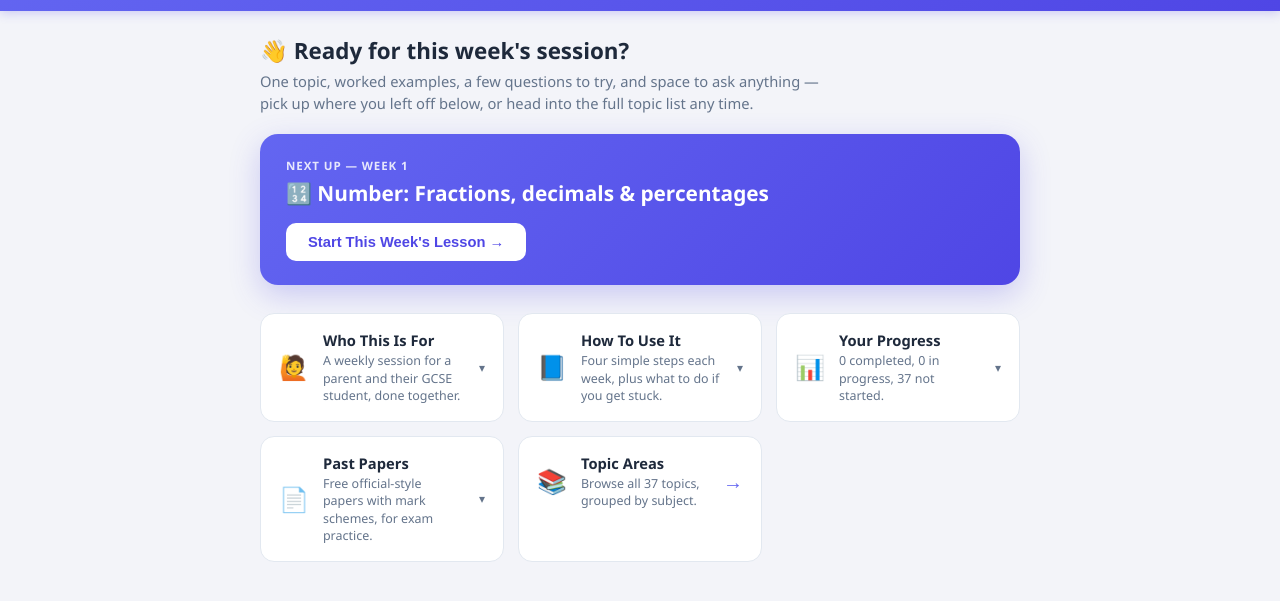
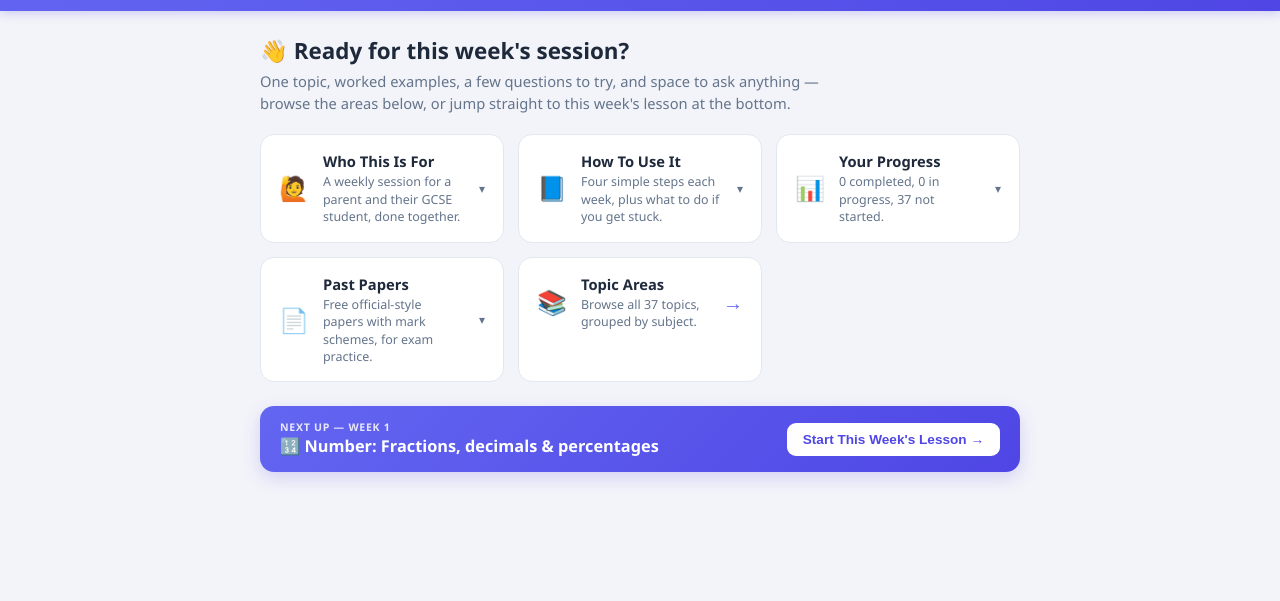
Before and after one commit to MikeDev2002/gcse-maths-tutor, a website: page index.html in a window 1280 px wide. Shown: the part 59-660 px from the top of the page. Drawn offline with nearby package versions, Linux system fonts and the light colour scheme.

Commit message:
Shrink the Continue card and move it below the tile grid
The Continue card was the biggest thing on the page and sat right
under the hero, pushing the tile grid down and undercutting the "see
everything at once" goal from the previous commit. Made it a compact
single-row bar (label + title left, button right, wraps on narrow
screens) instead of a tall stacked block, and moved it to the bottom
of the page, below all 5 tiles, so the primary "start this week's
lesson" action is still the clear final call-to-action without
dominating the layout above it.

Updated the all-done state to match (icon + text inline instead of
centered stack) and tweaked the hero's one-liner since it no longer
sits directly above the continue card.

Verified live: full home page (hero + 5 tiles + continue bar) fits
without scrolling on a normal desktop viewport, both the "next lesson"
and "all 37 complete" states render correctly in the new compact
layout, no console errors.

```diff
--- a/index.html
+++ b/index.html
@@ -104,32 +104,33 @@
     }
     .wrap { max-width: 760px; margin: 0 auto; }
 
-    /* ---- Home view ---- */
+    /* ---- Home view: Continue card (compact, sits below the tile grid) ---- */
     .continue-card {
       background: linear-gradient(135deg, var(--primary), var(--primary-dark));
       color: white;
-      border-radius: 18px;
-      padding: 24px 26px;
-      margin-bottom: 28px;
-      box-shadow: 0 10px 30px rgba(79,70,229,0.25);
+      border-radius: 14px;
+      padding: 14px 20px;
+      margin-top: 22px;
+      box-shadow: 0 6px 18px rgba(79,70,229,0.2);
+      display: flex; align-items: center; gap: 16px; flex-wrap: wrap;
     }
+    .continue-text { flex: 1; min-width: 200px; }
     .continue-label {
-      font-size: 0.72rem; font-weight: 700; letter-spacing: 0.08em;
-      text-transform: uppercase; opacity: 0.85; margin-bottom: 6px;
+      font-size: 0.66rem; font-weight: 700; letter-spacing: 0.07em;
+      text-transform: uppercase; opacity: 0.85; margin-bottom: 2px;
     }
-    .continue-title { font-size: 1.3rem; font-weight: 700; margin-bottom: 16px; line-height: 1.35; }
+    .continue-title { font-size: 1.02rem; font-weight: 700; line-height: 1.3; }
     .continue-btn {
       background: white; color: var(--primary-dark);
-      border: none; border-radius: 10px;
-      padding: 11px 22px; font-size: 0.92rem; font-weight: 700;
-      cursor: pointer; transition: transform 0.15s, box-shadow 0.15s;
+      border: none; border-radius: 9px;
+      padding: 9px 16px; font-size: 0.85rem; font-weight: 700;
+      cursor: pointer; white-space: nowrap; flex-shrink: 0;
+      transition: transform 0.15s, box-shadow 0.15s;
     }
     .continue-btn:hover { transform: translateY(-1px); box-shadow: 0 6px 16px rgba(0,0,0,0.15); }
 
-    .all-done {
-      text-align: center; padding: 8px 0 4px;
-    }
-    .all-done .big-tick { font-size: 2.4rem; margin-bottom: 8px; }
+    .all-done { display: flex; align-items: center; gap: 12px; }
+    .all-done .big-tick { font-size: 1.6rem; flex-shrink: 0; }
 
     /* ---- Welcome hero ---- */
     .hero { margin-bottom: 20px; }
@@ -621,24 +622,28 @@
     const heroHTML = `
       <div class="hero">
         <h2>👋 Ready for this week's session?</h2>
-        <p>One topic, worked examples, a few questions to try, and space to ask anything — pick up where you left off below, or head into the full topic list any time.</p>
+        <p>One topic, worked examples, a few questions to try, and space to ask anything — browse the areas below, or jump straight to this week's lesson at the bottom.</p>
       </div>`;
 
     const continueHTML = next
       ? `<div class="continue-card">
-          <div class="continue-label">${statusOf(next.id) === 'started' ? 'Continue — ' : 'Next up — '}Week ${next.week}</div>
-          <div class="continue-title">${next.icon} ${next.subject}: ${next.title}</div>
+          <div class="continue-text">
+            <div class="continue-label">${statusOf(next.id) === 'started' ? 'Continue — ' : 'Next up — '}Week ${next.week}</div>
+            <div class="continue-title">${next.icon} ${next.subject}: ${next.title}</div>
+          </div>
           <button class="continue-btn" data-id="${next.id}">${statusOf(next.id) === 'started' ? 'Continue This Lesson →' : "Start This Week's Lesson →"}</button>
         </div>`
       : `<div class="continue-card">
           <div class="all-done">
-            <div class="big-tick">🎉</div>
-            <div class="continue-title" style="margin-bottom:2px;">All 37 modules complete!</div>
-            <p style="opacity:0.9;font-size:0.85rem;">Revisit any module any time from the topic list below.</p>
+            <span class="big-tick">🎉</span>
+            <div class="continue-text">
+              <div class="continue-title">All 37 modules complete!</div>
+              <div style="opacity:0.9;font-size:0.78rem;">Revisit any module any time from the topic list above.</div>
+            </div>
           </div>
         </div>`;
 
-    appEl.innerHTML = `${heroHTML}${continueHTML}${renderHomeTileGrid()}`;
+    appEl.innerHTML = `${heroHTML}${renderHomeTileGrid()}${continueHTML}`;
 
     appEl.querySelectorAll('[data-id]').forEach(el => {
       el.addEventListener('click', () => openModule(el.dataset.id));
```
